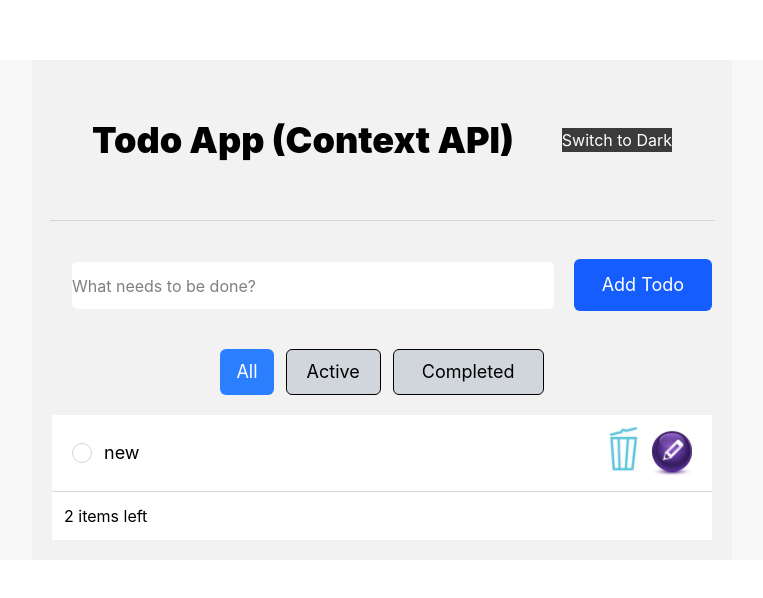
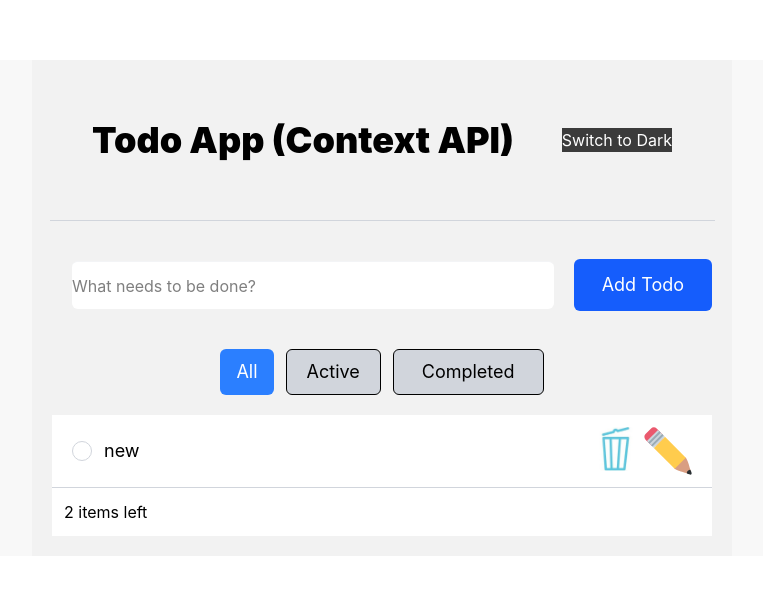
Before and after one commit to rhundal/context-api-to-do, a React (Vite) app in the folder todo-context-api/: page / in a window 1280 px wide. Shown: the top 598 px of the page, without its empty margins (258-1021 px from the left). Built offline with nearby package versions, Linux system fonts and the light colour scheme.

Commit message:
changed edit icon

```diff
--- a/todo-context-api/src/newcomponents/Todo-components/TodoInput.tsx
+++ b/todo-context-api/src/newcomponents/Todo-components/TodoInput.tsx
@@ -1,6 +1,10 @@
 import TodoList from "./TodoList";
 
+
+
 export default function TodoInput() {
+
+
   return (
     <>
       <div className="flex justify-center m-5">
--- a/todo-context-api/src/newcomponents/Todo-components/TodoItem.tsx
+++ b/todo-context-api/src/newcomponents/Todo-components/TodoItem.tsx
@@ -11,7 +11,7 @@ export default function TodoItem() {
         </div>
         <div className="flex flex-row gap-2">
           <button className="bg-[url('/public/delete.jpg')] bg-cover bg-center w-10 h-11"></button>
-          <button className="bg-[url('/public/edit.jpg')] bg-cover bg-center w-10 h-13"></button>
+          <button className="bg-[url('/public/edit.svg')] bg-cover bg-center w-12 h-12"></button>
         </div>
       </div>
     </>
```
Also changed, not shown: todo-context-api/public/edit.svg (added).
